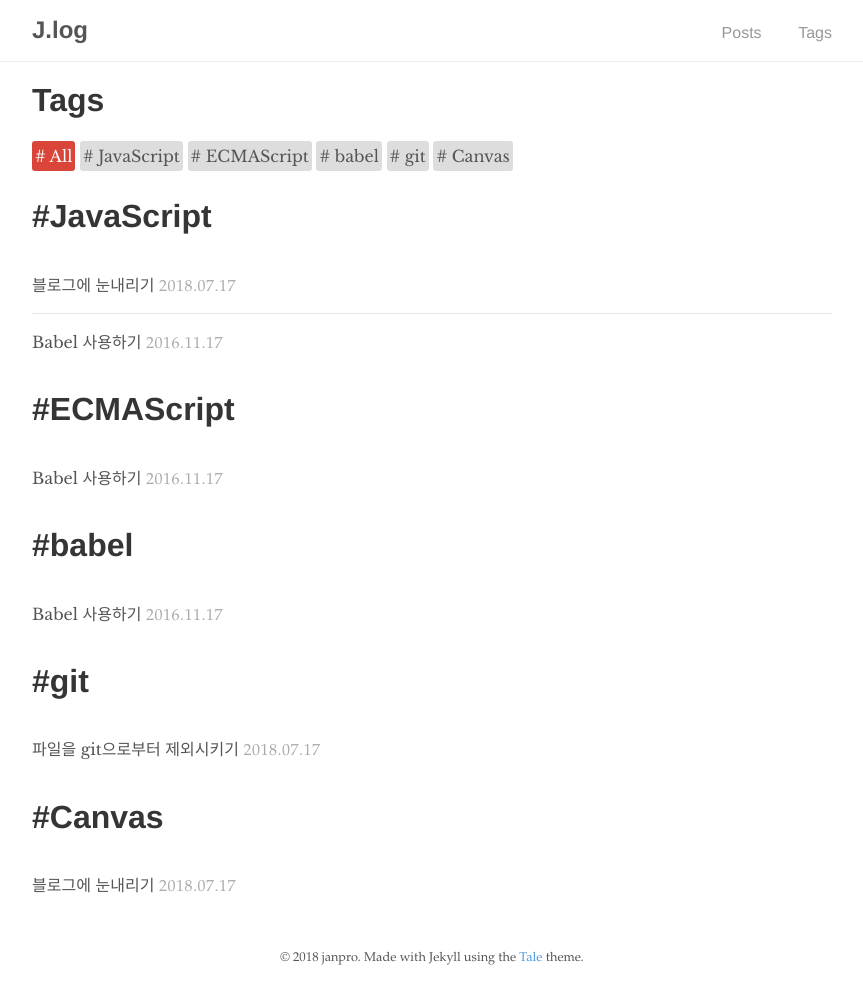
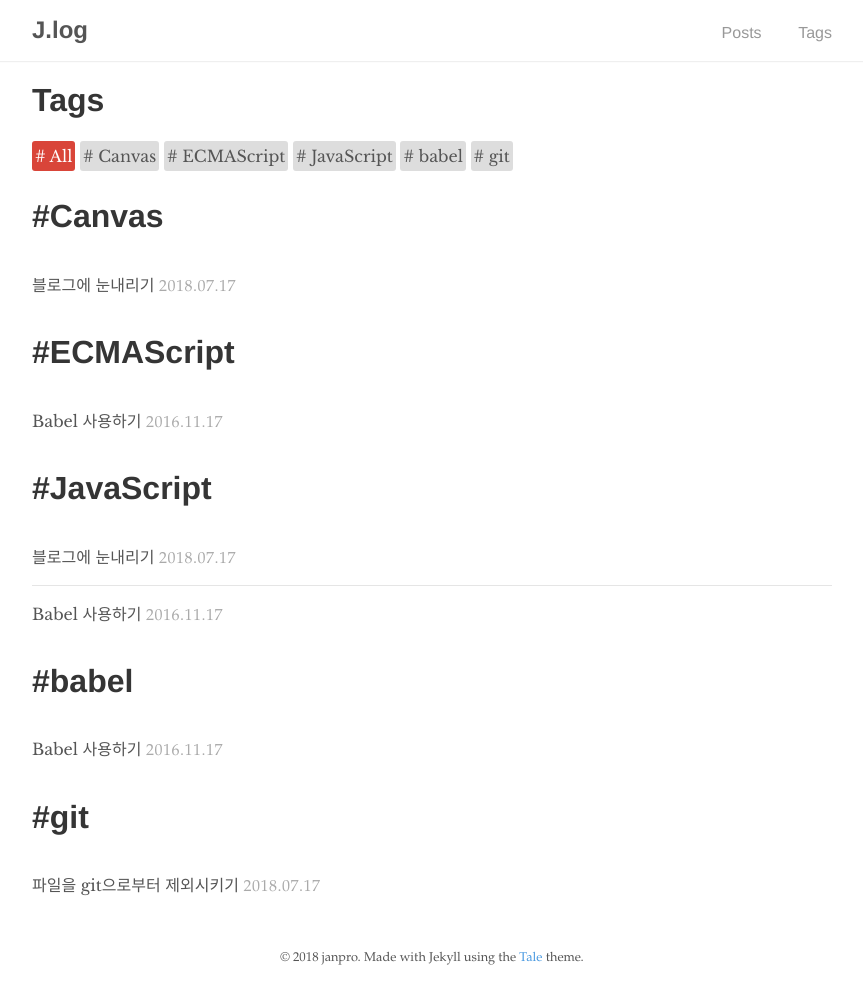
Before and after one commit to janpro0706/janpro0706.github.io, a Jekyll site: the page built from tags.md, in a window 1280 px wide. Shown: the whole page, without its empty margins (208-1071 px from the left). Built offline with Jekyll 4.4.1, drawn with Linux system fonts in a browser that asks for light colours.

Commit message:
sort by tag in Tag page

```diff
--- a/tags.md
+++ b/tags.md
@@ -3,6 +3,8 @@ layout: page
 permalink: /tags/
 title: Tags
 ---
+
+{% assign sitetags = site.tags | sort %}
 
 <div class="tag">
   <h1>Tags</h1>
@@ -10,7 +12,7 @@ title: Tags
     <li>
       <label class="hashtag selected"><input class="tag-nav" type="radio" name="tag" checked />All</label>
     </li>
-    {% for tag in site.tags %}
+    {% for tag in sitetags %}
       <li>
         <label class="hashtag"><input class="tag-nav" type="radio" name="tag" />{{ tag | first }}</label>
       </li>
@@ -19,7 +21,7 @@ title: Tags
 </div>
 
 <div class="archive">
-  {% for tags in site.tags %}
+  {% for tags in sitetags %}
     {% capture tag %}{{ tags | first }}{% endcapture %}
     <div class="tag-archive">
       <h1>#{{ tag }}</h1>
```
